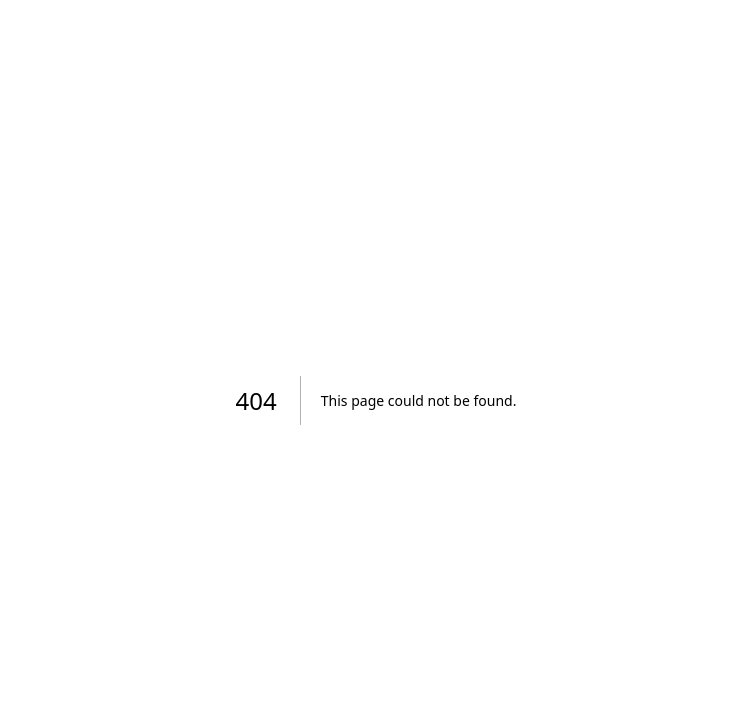
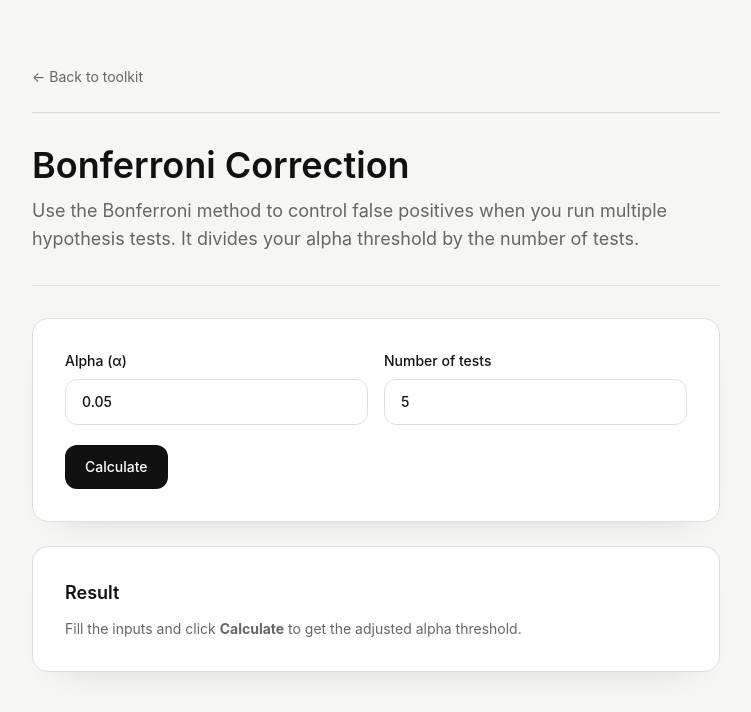
Before and after one commit to elizabeth290789/ab-tools-site, a Next.js app: page /bonferroni in a window 1280 px wide. Before the commit this address had no page. Shown: the top 712 px of the page, without its empty margins (264-1015 px from the left). Built offline with nearby package versions, Linux system fonts and the light colour scheme.

Commit message:
Add Bonferroni correction tool page

```diff
--- /dev/null
+++ b/app/bonferroni/page.tsx
@@ -0,0 +1,104 @@
+'use client';
+
+import { FormEvent, useMemo, useState } from 'react';
+import Link from 'next/link';
+
+export default function BonferroniPage() {
+  const [alpha, setAlpha] = useState('0.05');
+  const [numTests, setNumTests] = useState('5');
+  const [hasCalculated, setHasCalculated] = useState(false);
+
+  const correctedAlpha = useMemo(() => {
+    const alphaValue = Number(alpha);
+    const testsValue = Number(numTests);
+
+    if (!Number.isFinite(alphaValue) || !Number.isFinite(testsValue) || testsValue <= 0) {
+      return null;
+    }
+
+    return alphaValue / testsValue;
+  }, [alpha, numTests]);
+
+  const onCalculate = (event: FormEvent<HTMLFormElement>) => {
+    event.preventDefault();
+    setHasCalculated(true);
+  };
+
+  return (
+    <main className="min-h-screen bg-canvas text-ink">
+      <div className="mx-auto w-full max-w-3xl px-6 py-12 md:px-10 md:py-16">
+        <Link
+          href="/"
+          className="inline-flex items-center gap-2 text-sm text-muted transition-colors hover:text-ink"
+        >
+          ← Back to toolkit
+        </Link>
+
+        <header className="mt-6 border-y border-border py-8">
+          <h1 className="text-3xl font-semibold leading-tight md:text-4xl">Bonferroni Correction</h1>
+          <p className="mt-3 max-w-2xl text-base text-muted md:text-lg">
+            Use the Bonferroni method to control false positives when you run multiple hypothesis tests.
+            It divides your alpha threshold by the number of tests.
+          </p>
+        </header>
+
+        <section className="mt-8 rounded-2xl border border-border bg-white p-6 shadow-card md:p-8">
+          <form onSubmit={onCalculate} className="space-y-5">
+            <div className="grid gap-4 md:grid-cols-2">
+              <label className="flex flex-col gap-2 text-sm font-medium">
+                <span>Alpha (α)</span>
+                <input
+                  type="number"
+                  min="0"
+                  step="any"
+                  value={alpha}
+                  onChange={(event) => setAlpha(event.target.value)}
+                  placeholder="0.05"
+                  className="rounded-xl border border-border bg-white px-4 py-3 text-sm outline-none transition-colors focus:border-ink/40"
+                />
+              </label>
+
+              <label className="flex flex-col gap-2 text-sm font-medium">
+                <span>Number of tests</span>
+                <input
+                  type="number"
+                  min="1"
+                  step="1"
+                  value={numTests}
+                  onChange={(event) => setNumTests(event.target.value)}
+                  placeholder="5"
+                  className="rounded-xl border border-border bg-white px-4 py-3 text-sm outline-none transition-colors focus:border-ink/40"
+                />
+              </label>
+            </div>
+
+            <button
+              type="submit"
+              className="inline-flex w-full items-center justify-center rounded-xl bg-ink px-5 py-3 text-sm font-medium text-white transition-opacity hover:opacity-90 md:w-auto"
+            >
+              Calculate
+            </button>
+          </form>
+        </section>
+
+        <section className="mt-6 rounded-2xl border border-border bg-white p-6 shadow-card md:p-8">
+          <h2 className="text-lg font-semibold">Result</h2>
+          {hasCalculated ? (
+            correctedAlpha === null ? (
+              <p className="mt-3 text-sm text-muted">Please enter valid numeric values.</p>
+            ) : (
+              <div className="mt-4 rounded-xl border border-border bg-canvas px-4 py-3">
+                <p className="text-xs uppercase tracking-[0.18em] text-muted">Corrected alpha (α / tests)</p>
+                <p className="mt-2 text-2xl font-semibold">{correctedAlpha.toPrecision(6)}</p>
+              </div>
+            )
+          ) : (
+            <p className="mt-3 text-sm text-muted">
+              Fill the inputs and click <strong>Calculate</strong> to get the adjusted alpha threshold.
+            </p>
+          )}
+        </section>
+      </div>
+    </main>
+  );
+}
--- a/app/page.tsx
+++ b/app/page.tsx
@@ -1,6 +1,13 @@
 import Link from 'next/link';
 
-const tools = [
+type Tool = {
+  title: string;
+  description: string;
+  href: string;
+  external?: boolean;
+};
+
+const tools: Tool[] = [
   {
     title: 'Sample Size Calculator',
     description:
@@ -26,11 +33,10 @@ const tools = [
     href: '/stat-test'
   },
   {
-    title: 'Bonferroni correction',
+    title: 'Bonferroni Correction',
     description:
       'Adjust alpha for multiple comparisons and avoid false positive spikes.',
-    href: 'https://abtest-calc.streamlit.app/?tool=bonferroni',
-    external: true
+    href: '/bonferroni'
   }
 ];
 
```
